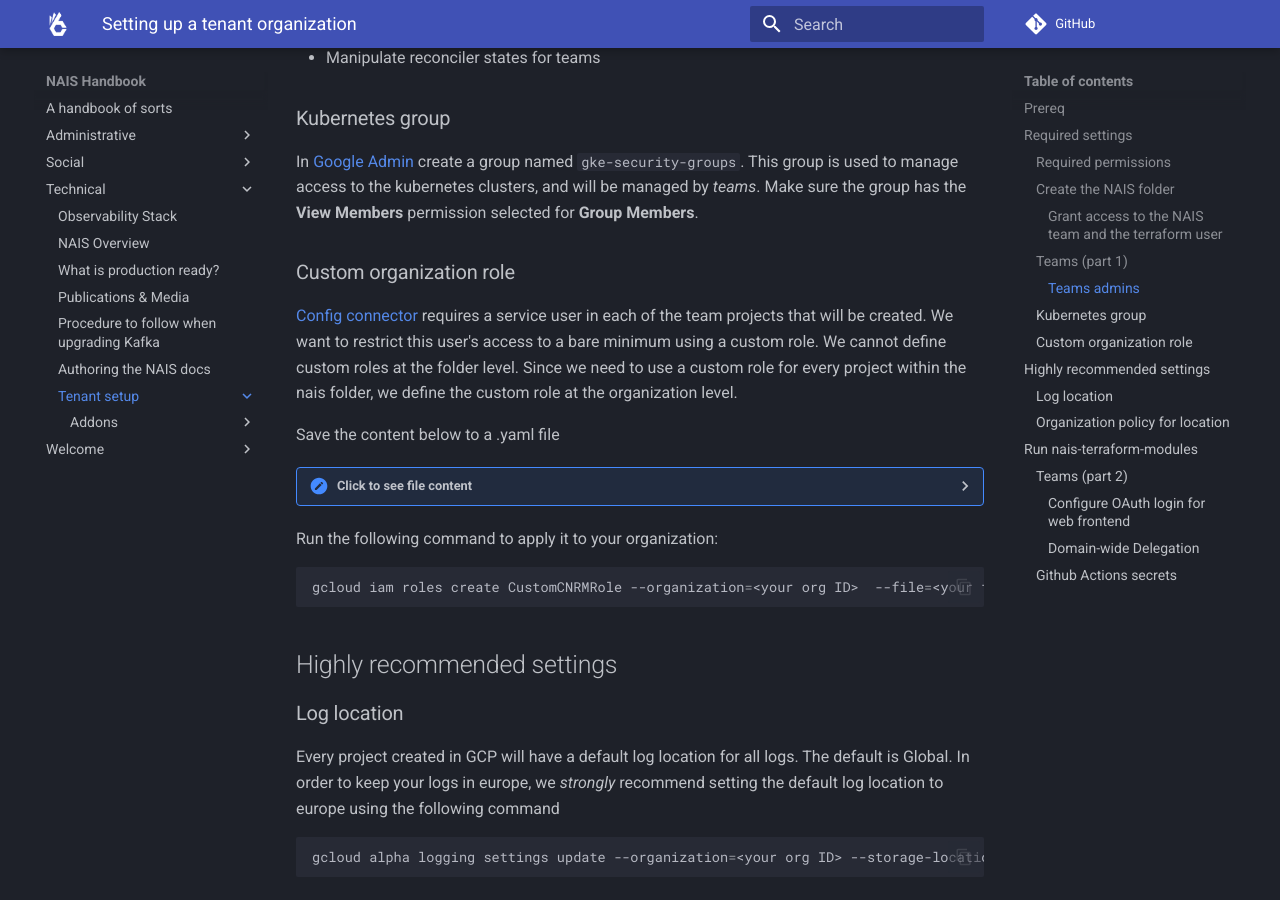
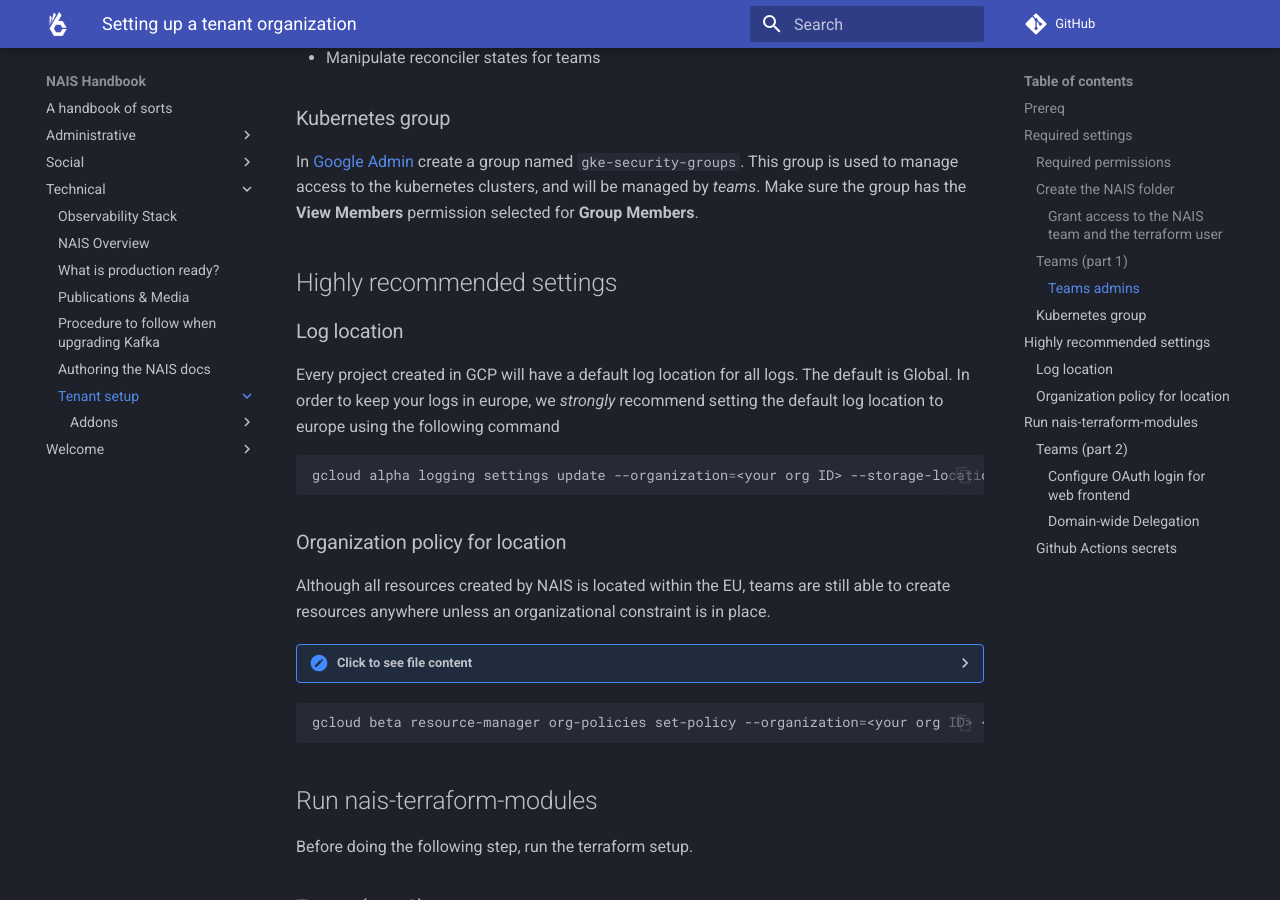
Before and after one commit to nais/handbook, an MkDocs documentation site: the page built from docs/technical/tenant-setup/README.md, in a window 1280 px wide and 900 px high, scrolled down 2358 px. Built offline with MkDocs 1.6.1 and Material for MkDocs 9.7.7, drawn with Linux system fonts in a browser that asks for light colours; emoji names are drawn with the system emoji font; comment, search, counter and statistics services are not loaded.

Commit message:
tenant setup: remove custom cnrm role step
this is no longer required as nais-api-reconcilers creates this role in each team project automatically.

````diff
--- a/docs/technical/tenant-setup/README.md
+++ b/docs/technical/tenant-setup/README.md
@@ -154,61 +154,6 @@
 This group is used to manage access to the kubernetes clusters, and will be managed by _teams_.
 Make sure the group has the **View Members** permission selected for **Group Members**.
 
-### Custom organization role
-
-[Config connector](https://cloud.google.com/config-connector/docs/overview) requires a service user in each of the team projects that will be created.
-We want to restrict this user's access to a bare minimum using a custom role.
-We cannot define custom roles at the folder level. Since we need to use a custom role for every project within the nais folder, we define the custom role at the organization level.
-
-Save the content below to a .yaml file
-
-<details>
-<summary>Click to see file content</summary>
-``` yaml
-title: "NAIS Custom CNRM Role"
-description: "Custom role for namespaced cnrm users to allow creation of resources"
-stage: "GA"
-includedPermissions:
-- cloudkms.cryptoKeys.create
-- cloudkms.cryptoKeys.get
-- cloudkms.cryptoKeys.update
-- cloudkms.keyRings.create
-- cloudkms.keyRings.get
-- cloudkms.keyRings.getIamPolicy
-- cloudkms.keyRings.setIamPolicy
-- cloudsql.databases.create
-- cloudsql.databases.delete
-- cloudsql.databases.get
-- cloudsql.databases.list
-- cloudsql.databases.update
-- cloudsql.instances.create
-- cloudsql.instances.delete
-- cloudsql.instances.get
-- cloudsql.instances.list
-- cloudsql.instances.update
-- cloudsql.users.create
-- cloudsql.users.delete
-- cloudsql.users.list
-- cloudsql.users.update
-- resourcemanager.projects.get
-- resourcemanager.projects.getIamPolicy
-- resourcemanager.projects.setIamPolicy
-- storage.buckets.create
-- storage.buckets.get
-- storage.buckets.getIamPolicy
-- storage.buckets.list
-- storage.buckets.setIamPolicy
-- storage.buckets.update
-- storage.buckets.delete
-```
-</details>
-
-Run the following command to apply it to your organization:
-
-```bash
-gcloud iam roles create CustomCNRMRole --organization=<your org ID>  --file=<your file name>.yaml
-```
-
 ## Highly recommended settings
 
 ### Log location
````
